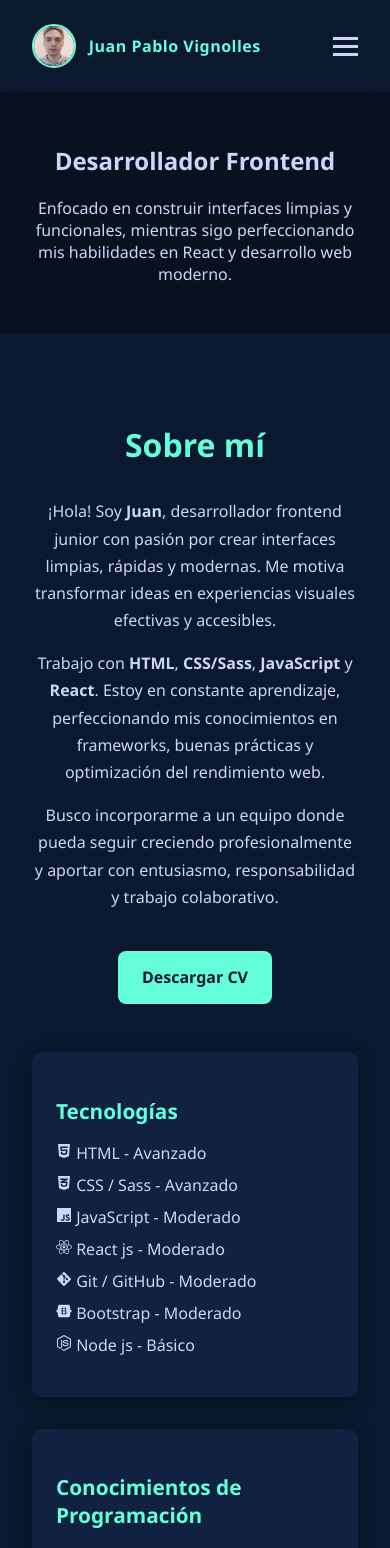
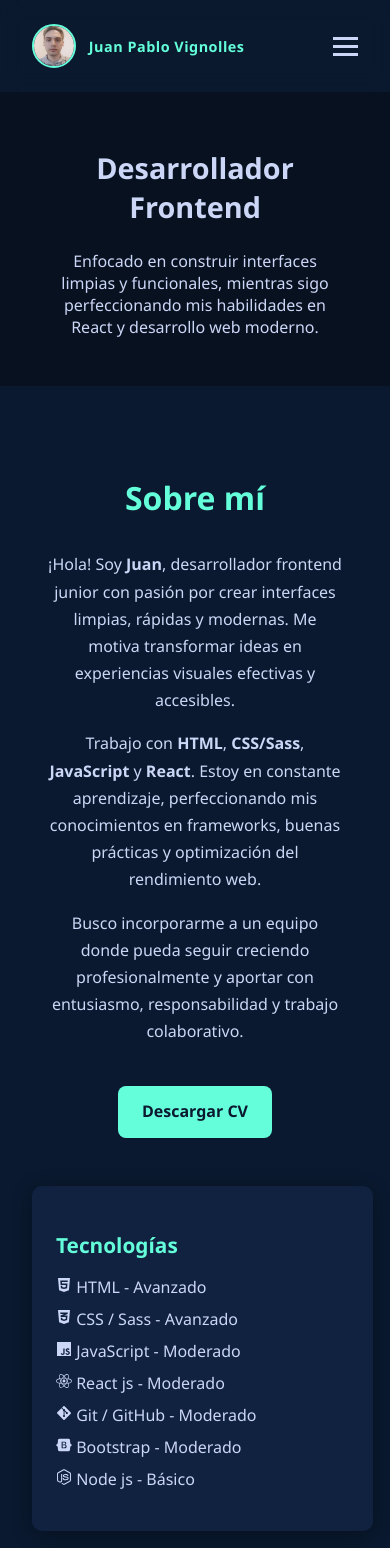
Before and after one commit to JuanVignolles/Portfolio-Juan-Vignolles, a React (Vite) app: page / in a window 390 px wide. Shown: the top 1548 px of the page. Built offline with nearby package versions, Linux system fonts and the light colour scheme.

Commit message:
fix rutas y responsive

```diff
--- a/index.html
+++ b/index.html
@@ -3,8 +3,8 @@
   <head>
     <meta charset="UTF-8" />
     <meta name="viewport" content="width=device-width, initial-scale=1.0" />
-    <link rel="icon" type="image/png" href="/public/img/favicon.png" />
-    <title>miportfolio</title>
+    <link rel="icon" type="image/png" href="/img/favicon.png" />
+    <title>Portfolio — Juan Pablo Vignolles</title>
   </head>
   <body>
     <div id="root"></div>
--- a/src/components/About.jsx
+++ b/src/components/About.jsx
@@ -18,7 +18,7 @@ export default function About() {
           <p>
             Busco incorporarme a un equipo donde pueda seguir creciendo profesionalmente y aportar con entusiasmo, responsabilidad y trabajo colaborativo.
           </p>
-          <a href="/CV -Juan Pablo Vignolles.pdf" target="_blank" className="btn">Descargar CV</a>
+          <a href="/CV-JuanPabloVignolles.pdf" target="_blank" className="btn">Descargar CV</a>
         </div>
       </div>
 
--- a/src/components/Projects.jsx
+++ b/src/components/Projects.jsx
@@ -14,7 +14,7 @@ export default function Projects() {
       title: "Shadow World",
       description:
         "Website frontend oficial para un juego MMORPG ficticio, orientado al logeo, información y consulta. Desarrollado con React, Tailwind y LocalStorage",
-      image: "/public/img/proyect2-jpg",
+      image: "/img/proyect2-jpg",
       github: "",
       demo: ""
     } */
--- a/src/index.css
+++ b/src/index.css
@@ -17,6 +17,38 @@ section {
   text-align: center;
 }
 
+.hero{
+  background-color: #00000052;
+}
+
+.btn {
+  display: inline-block;
+  background: var(--secondary);
+  color: var(--primary);
+  padding: 0.8rem 1.5rem;
+  text-decoration: none;
+  border-radius: 8px;
+  margin-top: 1rem;
+  font-weight: bold;
+}
+
+.btn:hover{
+  background-color: var(--secondary-hover);
+}
+
+/*  NAVBAR  */
+
+.navbar {
+  display: flex;
+  justify-content: center;
+  align-items: center;
+  padding: 1.5rem 2rem;
+  background: rgba(10, 25, 47, 0.8);
+  position: sticky;
+  top: 0;
+  z-index: 1000;
+  backdrop-filter: blur(10px);
+}
 
 .nav-brand {
   display: flex;
@@ -38,37 +70,6 @@ section {
   font-weight: 600;
   font-size: 1rem;
   letter-spacing: 0.5px;
-}
-
-.hero{
-  background-color: #00000052;
-}
-
-.btn {
-  display: inline-block;
-  background: var(--secondary);
-  color: var(--primary);
-  padding: 0.8rem 1.5rem;
-  text-decoration: none;
-  border-radius: 8px;
-  margin-top: 1rem;
-  font-weight: bold;
-}
-
-.btn:hover{
-  background-color: var(--secondary-hover);
-}
-
-.navbar {
-  display: flex;
-  justify-content: center;
-  align-items: center;
-  padding: 1.5rem 2rem;
-  background: rgba(10, 25, 47, 0.8);
-  position: sticky;
-  top: 0;
-  z-index: 1000;
-  backdrop-filter: blur(10px);
 }
 
 .nav-links {
@@ -111,7 +112,7 @@ section {
   transform: rotate(-45deg) translateY(-8px);
 }
 
-/* ============ ABOUT ============ */
+/*  ABOUT  */
 .about {
   max-width: 1000px;
   margin: 0 auto;
@@ -145,7 +146,6 @@ section {
   margin-top: 1.5rem;
 }
 
-/* --- Sección de tarjetas --- */
 .about-extra {
   display: flex;
   justify-content: center;
@@ -184,7 +184,7 @@ section {
   line-height: 1.5;
 }
 
-/* ============ PROJECTS ============ */
+/*  PROJECTS  */
 .projects {
   max-width: 1100px;
   margin: 0 auto;
@@ -257,7 +257,7 @@ section {
   background-color: var(--secondary-hover);
 }
 
-/* ============ CONTACT ============ */
+/*  CONTACT  */
 .contact {
   max-width: 700px;
   margin: 0 auto;
@@ -320,7 +320,7 @@ section {
 }
 
 
-/* ============ FOOTER ============ */
+/*  FOOTER  */
 .footer {
   background: #0a192f;
   padding: 2rem;
@@ -358,7 +358,7 @@ section {
   color: #4bd3b8;
 }
 
-/* ============ RESPONSIVE ============ */
+/*  RESPONSIVE  */
 @media (max-width: 768px) {
   .nav-links {
     position: absolute;
@@ -397,3 +397,41 @@ section {
     font-size: 0.8rem;
   }
 }
+
+@media (max-width: 900px) {
+  .about-extra {
+    flex-direction: column;
+    align-items: center;
+  }
+
+  .about-card {
+    width: 90%;
+  }
+
+  .hero h1 {
+    font-size: 1.8rem;
+  }
+
+  .hero p {
+    font-size: 1rem;
+    padding: 0 1rem;
+  }
+}
+
+@media (max-width: 480px) {
+  .nav-name {
+    font-size: 0.9rem;
+  }
+
+  .about-text {
+    padding: 0 1rem;
+  }
+
+  .projects-grid {
+    grid-template-columns: 1fr;
+  }
+
+  .project-info p {
+    font-size: 0.9rem;
+  }
+}
```
Also changed, not shown: 1 other file (tests, documents, lock files or other folders).
